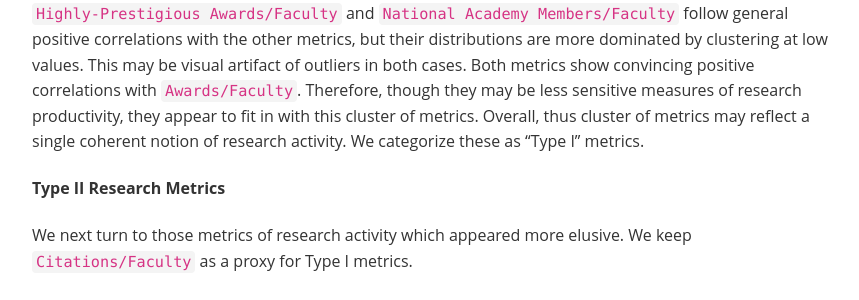
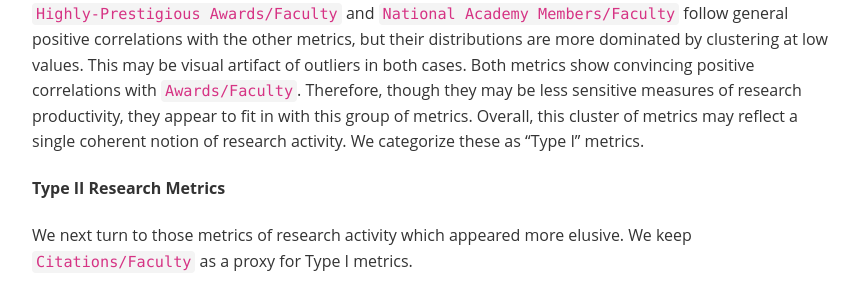
Before and after one commit to rashtastic/r1, a Jekyll site: the page built from index.md, in a window 1280 px wide and 900 px high, scrolled down 6996 px. Shown: the part 181-481 px from the top of the window, without its empty margins (208-1067 px from the left). Built offline with Jekyll 4.4.1, drawn with Linux system fonts in a browser that asks for light colours.

Commit message:
thus -> this

```diff
--- a/index.md
+++ b/index.md
@@ -184,7 +184,7 @@
 
 Per-faculty metrics for Citations, Articles, and Patents show positive correlations, and would show higher values with the removal of some likely outlier institutions.
 
-<code>Highly-Prestigious Awards/Faculty</code> and <code>National Academy Members/Faculty</code> follow general positive correlations with the other metrics, but their distributions are more dominated by clustering at low values. This may be  visual artifact of outliers in both cases. Both metrics show convincing positive correlations with <code>Awards/Faculty</code>. Therefore, though they may be less sensitive measures of research productivity, they appear to fit in with this cluster of metrics. Overall, thus cluster of metrics may reflect a single coherent notion of research activity. We categorize these as "Type I" metrics.
+<code>Highly-Prestigious Awards/Faculty</code> and <code>National Academy Members/Faculty</code> follow general positive correlations with the other metrics, but their distributions are more dominated by clustering at low values. This may be  visual artifact of outliers in both cases. Both metrics show convincing positive correlations with <code>Awards/Faculty</code>. Therefore, though they may be less sensitive measures of research productivity, they appear to fit in with this group of metrics. Overall, this cluster of metrics may reflect a single coherent notion of research activity. We categorize these as "Type I" metrics.
 
 <h4>Type II Research Metrics</h4>
 
```
